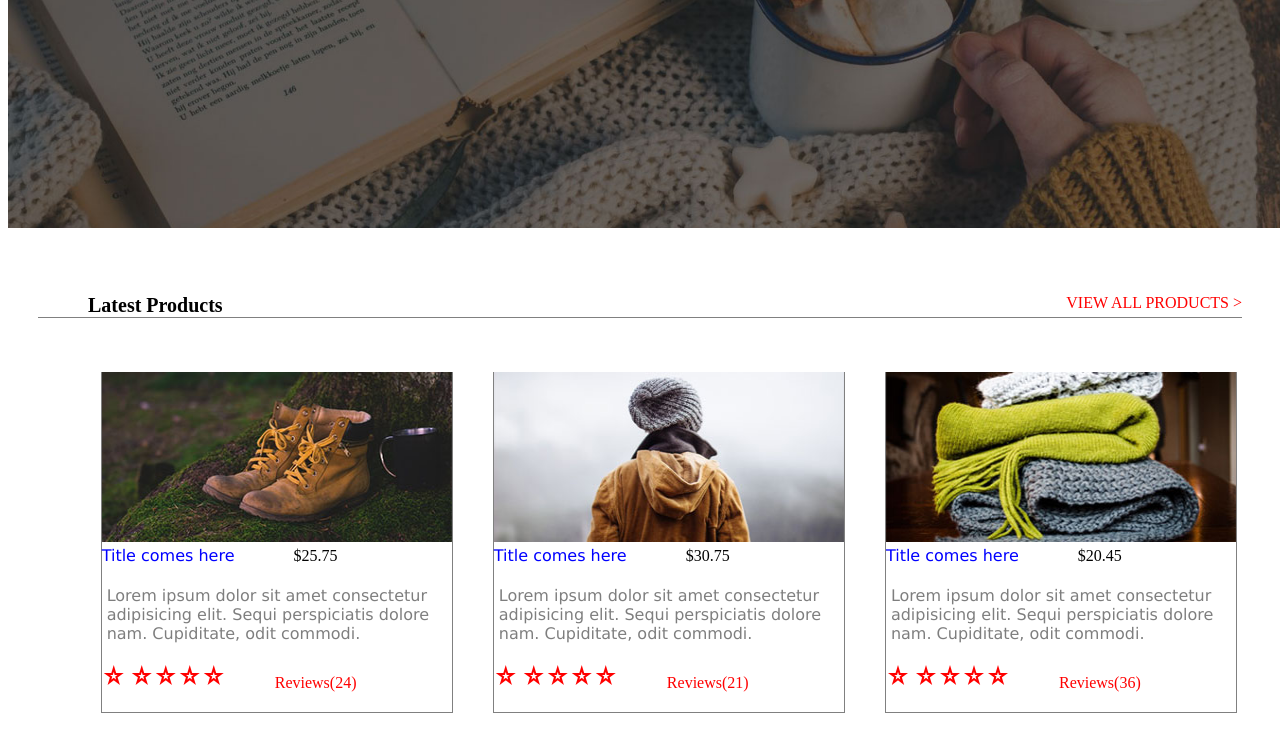
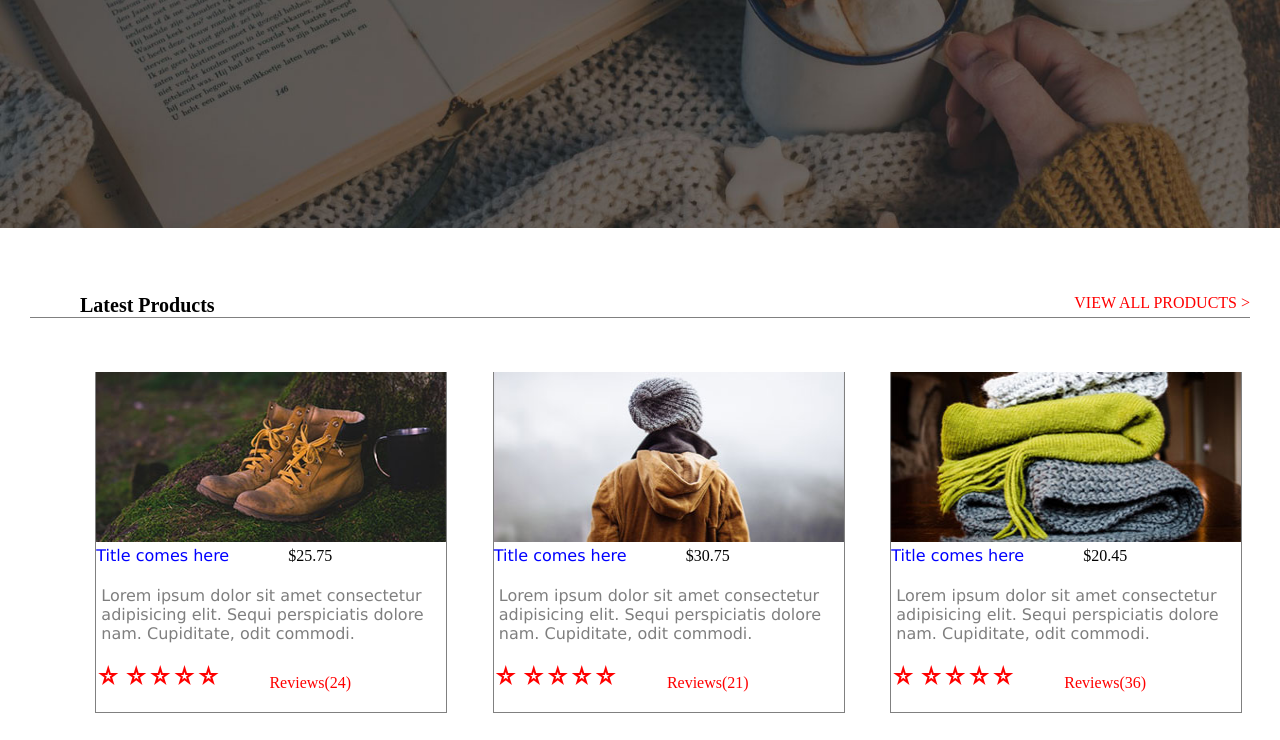
Before and after one commit to vjayprasad/project-css-html, a plain HTML site: page index.html in a window 1280 px wide. Shown: the part 392-1132 px from the top of the page. Drawn offline with nearby package versions, Linux system fonts and the light colour scheme.

Commit message:
completed

```diff
--- a/index.css
+++ b/index.css
@@ -9,6 +9,10 @@
     position: fixed;
     top: 0;
     z-index: 1;
+}
+body{
+    margin: 0%;
+    padding: 0%;
 }
 .li{
     display: inline;
@@ -27,7 +31,7 @@
     margin-left: 0.5rem;
 }
 #img_s{
-    width: 100vw;
+    width: 100%;
     height:600px ;
     background-image: url(./images/slide_01.jpg);
     background-size: cover ;
```
